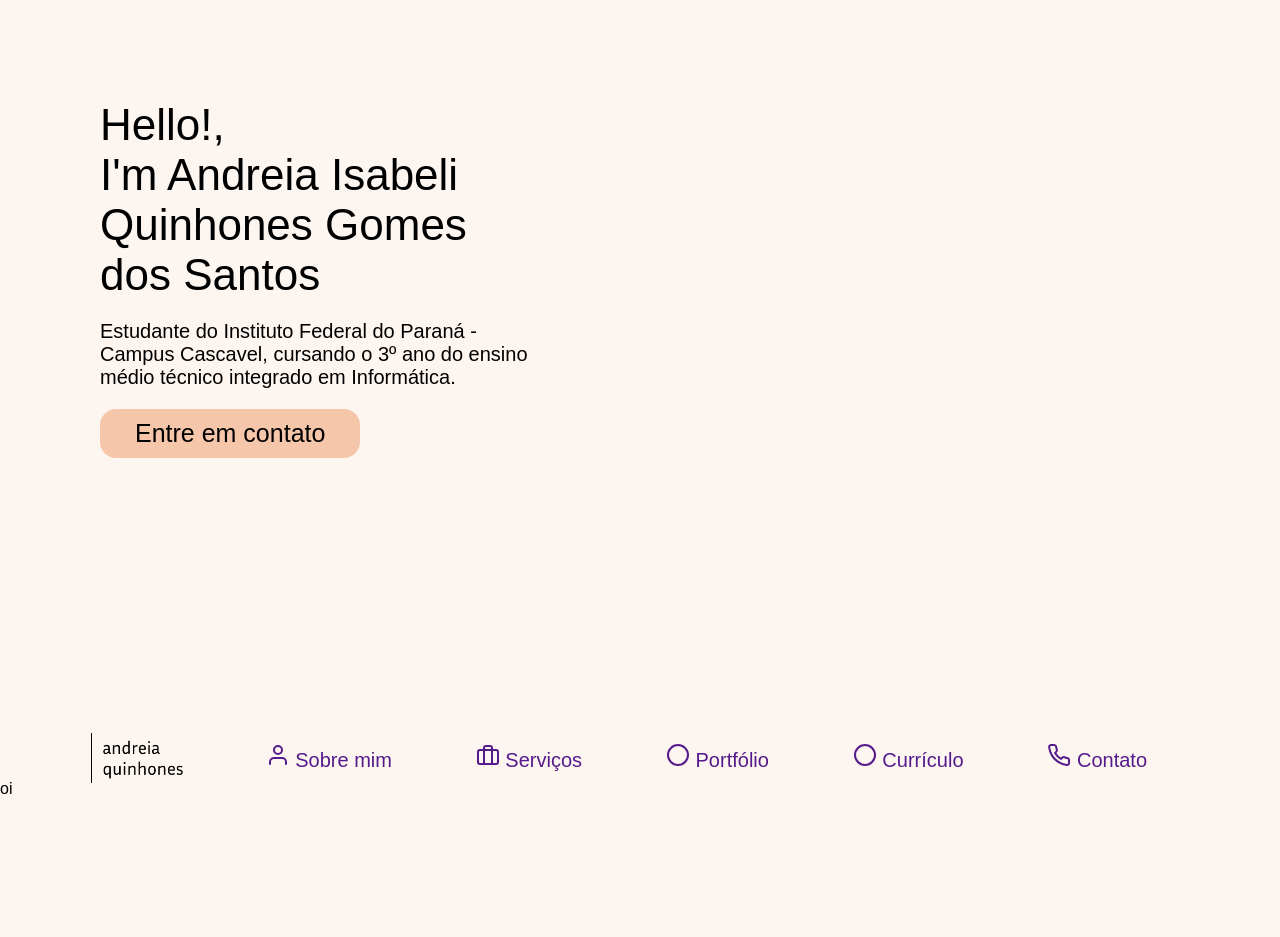
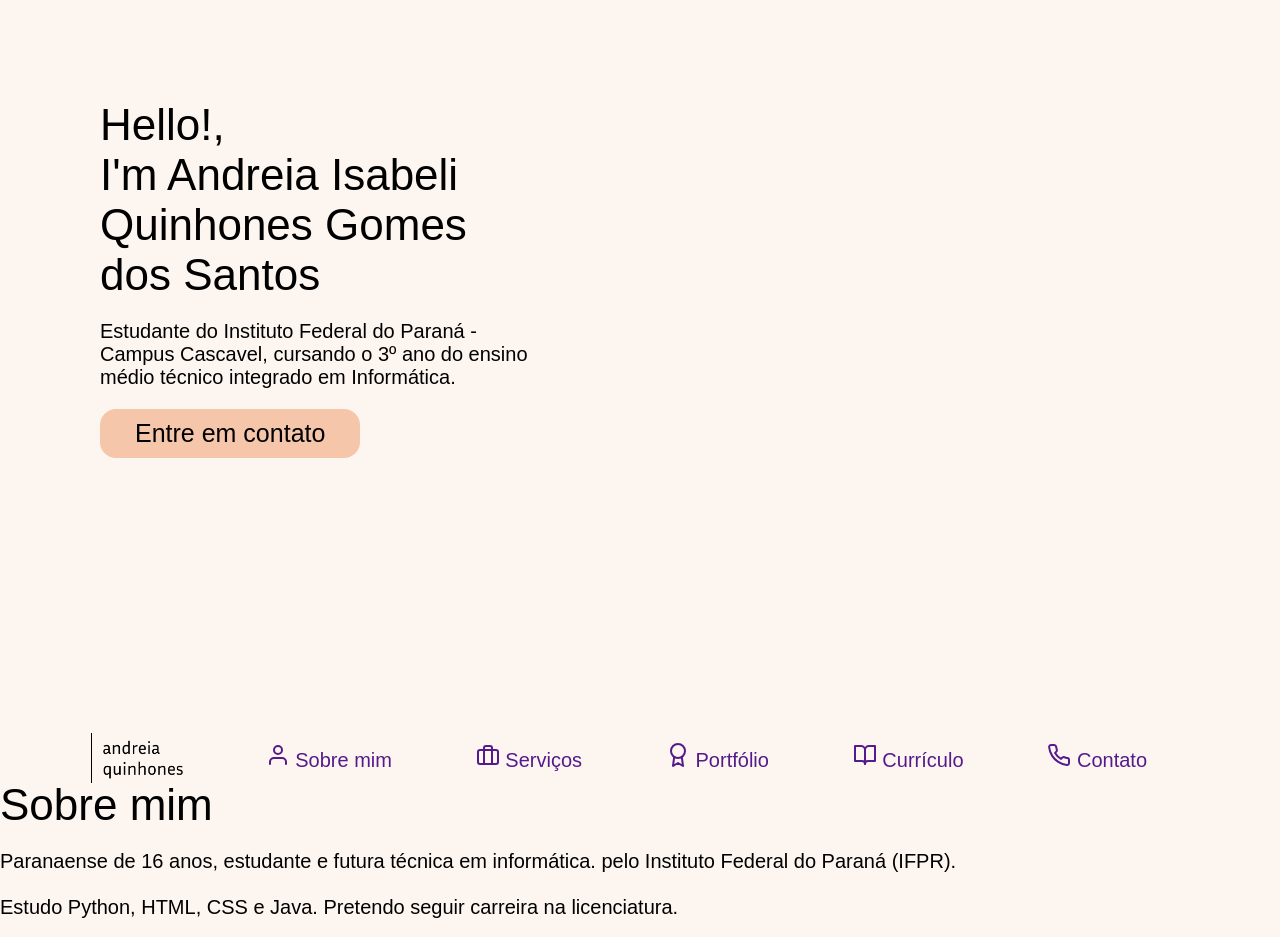
Before and after one commit to andreiaisabeli/projeto_blog, a plain HTML site: page blog.html in a window 1280 px wide. Shown: the top 937 px of the page. Before the commit the page ends 800 px from the top, so only its background shows below. Drawn offline with nearby package versions, Linux system fonts and the light colour scheme; a web font is replaced by a local one.

Commit message:
Update blog.html

```diff
--- a/blog.html
+++ b/blog.html
@@ -23,12 +23,26 @@
         <ul>
             <a href=""><i data-feather="user"></i>  Sobre mim</a>
             <a href=""><i data-feather="briefcase"></i> Serviços</a>
-            <a href=""><i data-feather="circle"></i>    Portfólio</a>
-            <a href=""><i data-feather="circle"></i>    Currículo</a>
+            <a href=""><i data-feather="award"></i>    Portfólio</a>
+            <a href=""><i data-feather="book-open"></i>    Currículo</a>
             <a href=""><i data-feather="phone"></i> Contato</a>
         </ul>
     </nav>
-    <section>oi</section>
+    <section class="about-me">
+        <div class="container">
+            <h1>Sobre mim</h1>
+            <p>
+                Paranaense de 16 anos, estudante e futura técnica em informática.
+                pelo Instituto Federal do Paraná (IFPR).
+                <br></br>
+                Estudo Python, HTML, CSS e
+                Java. Pretendo seguir carreira na licenciatura.
+            </p>
+        </div>
+        <div class="img-container">
+            <img src="andreia.jpg" alt="Andreia Isabeli Quinhones">
+        </div>
+    </section>
     <script>
         feather.replace()
       </script>
```
